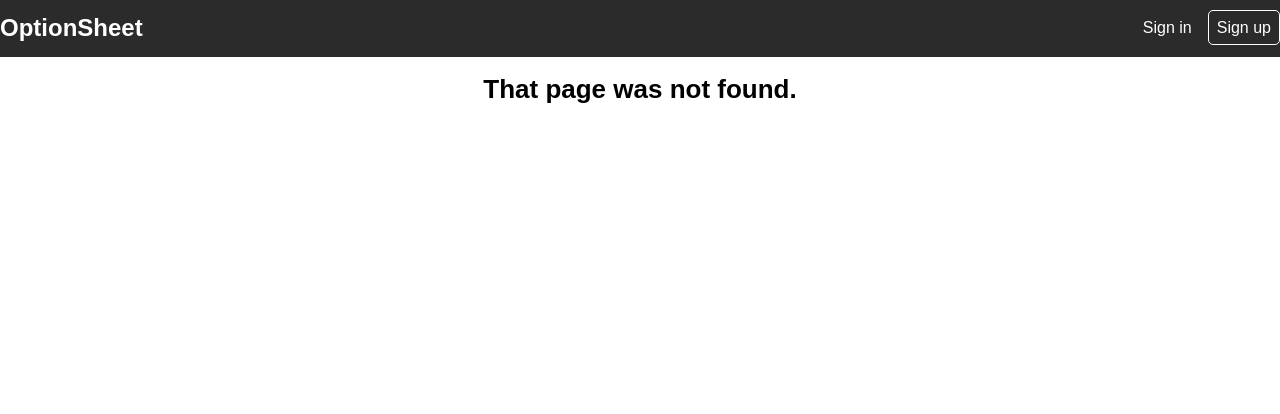
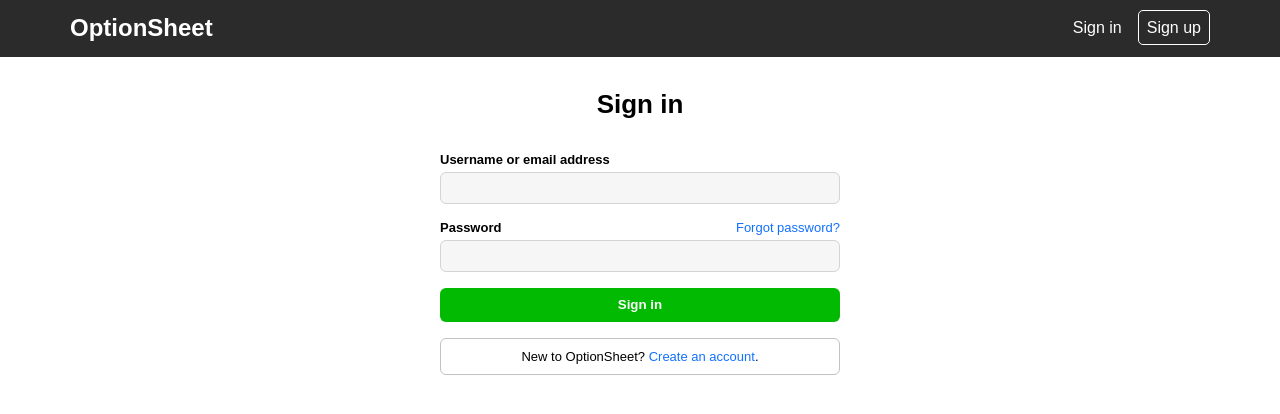
Before and after one commit to stephenreynolds/optionsheet, a React app: page /login in a window 1280 px wide. Before the commit this address had no page. Shown: the top 414 px of the page. Built offline with nearby package versions, Linux system fonts and the light colour scheme; the HTML template or start-up script is replaced by a standard one.

Commit message:
Login and register forms

```diff
--- a/src/app/components/app.tsx
+++ b/src/app/components/app.tsx
@@ -1,13 +1,17 @@
-import {Route, Switch} from "react-router-dom";
+import { Route, Switch } from "react-router-dom";
 import Home from "./home/home";
 import NotFound from "./not-found/not-found";
 import Header from "./header/header";
+import Login from "./login/login";
+import Register from "./register/register";
 
 const App = (): JSX.Element => (
   <>
     <Header />
     <Switch>
       <Route exact path="/" component={Home} />
+      <Route path="/login" component={Login} />
+      <Route path="/register" component={Register} />
       <Route component={NotFound} />
     </Switch>
   </>
--- a/src/app/components/layout/layout.styles.tsx
+++ b/src/app/components/layout/layout.styles.tsx
@@ -2,5 +2,28 @@ import styled from "styled-components";
 
 export const Container = styled.div`
   margin: 0 auto;
-  width: 1280px;
+
+  @media (max-width: 576px) {
+    width: 100%;
+  }
+
+  @media (min-width: 576px) {
+    width: 540px;
+  }
+
+  @media (min-width: 768px) {
+    width: 720px;
+  }
+
+  @media (min-width: 992px) {
+    width: 960px;
+  }
+
+  @media (min-width: 1200px) {
+    width: 1140px;
+  }
+
+  @media (min-width: 1400px) {
+    width: 1320px;
+  }
 `;
--- /dev/null
+++ b/src/app/components/login/login.styles.tsx
@@ -0,0 +1,74 @@
+import styled from "styled-components";
+import {Link} from "react-router-dom";
+
+export const Centered = styled.div`
+  margin: 2rem auto 0;
+  width: fit-content;
+
+  h1 {
+    text-align: center;
+  }
+`;
+
+export const Form = styled.form`
+  min-width: 400px;
+  margin-top: 2rem;
+
+  label {
+    display: block;
+    font-weight: bold;
+  }
+
+  input {
+    width: 100%;
+    height: 2rem;
+    margin: 0.3rem 0 1rem 0;
+    border: 1px solid #d4d4d4;
+    border-radius: 6px;
+    background-color: #f6f6f6;
+    box-sizing: border-box;
+
+    &:focus {
+      outline: none;
+      box-shadow: 0 0 0 3px #1271ff;
+      border: 1px solid #609eff;
+      margin-bottom: 14px;
+    }
+  }
+
+  button {
+    width: 100%;
+    padding: 0.6rem;
+    border: none;
+    border-radius: 6px;
+    background-color: #01ba01;
+    color: #fff;
+    font-weight: bold;
+    transition: background-color 0.2s;
+
+    &:hover {
+      cursor: pointer;
+      background-color: #48c948;
+    }
+  }
+`;
+
+export const ForgotPassword = styled(Link)`
+  text-decoration: none;
+  color: #1271ff;
+  float: right;
+  font-weight: normal;
+`;
+
+export const CreateAccount = styled.div`
+  border: 1px solid #c2c2c2;
+  border-radius: 6px;
+  margin-top: 1rem;
+  padding: 10px;
+  text-align: center;
+
+  a {
+    text-decoration: none;
+    color: #1271ff;
+  }
+`;
--- /dev/null
+++ b/src/app/components/login/login.tsx
@@ -0,0 +1,35 @@
+import { Link } from "react-router-dom";
+import { Centered, Form, ForgotPassword, CreateAccount } from "./login.styles";
+
+const Login = (): JSX.Element => {
+  return (
+    <Centered>
+      <h1>Sign in</h1>
+
+      <Form>
+        <div>
+          <label htmlFor="username">Username or email address</label>
+          <input type="text" id="username" />
+        </div>
+
+        <div>
+          <label htmlFor="password">
+            Password{" "}
+            <ForgotPassword to="/resetpassword">
+              Forgot password?
+            </ForgotPassword>
+          </label>
+          <input type="password" id="password" />
+        </div>
+
+        <button type="submit">Sign in</button>
+      </Form>
+
+      <CreateAccount>
+        New to OptionSheet? <Link to="/register">Create an account</Link>.
+      </CreateAccount>
+    </Centered>
+  );
+};
+
+export default Login;
--- /dev/null
+++ b/src/app/components/register/register.styles.tsx
@@ -0,0 +1,63 @@
+import styled from "styled-components";
+
+export const Centered = styled.div`
+  margin: 2rem auto 0;
+  width: fit-content;
+
+  h1 {
+    text-align: center;
+  }
+`;
+
+export const Form = styled.form`
+  min-width: 400px;
+  margin-top: 2rem;
+
+  label {
+    display: block;
+    font-weight: bold;
+
+    &:after {
+      content: " *";
+      color: #c70000;
+    }
+  }
+
+  input {
+    width: 100%;
+    height: 2rem;
+    margin: 0.3rem 0 1rem 0;
+    border: 1px solid #d4d4d4;
+    border-radius: 6px;
+    background-color: #f6f6f6;
+    box-sizing: border-box;
+
+    &:focus {
+      outline: none;
+      box-shadow: 0 0 0 3px #1271ff;
+      border: 1px solid #609eff;
+      margin-bottom: 14px;
+    }
+  }
+
+  button {
+    width: 100%;
+    padding: 0.6rem;
+    border: none;
+    border-radius: 6px;
+    background-color: #01ba01;
+    color: #fff;
+    font-weight: bold;
+    transition: background-color 0.2s;
+
+    &:hover {
+      cursor: pointer;
+      background-color: #48c948;
+    }
+  }
+
+  a {
+    text-decoration: none;
+    color: #1271ff;
+  }
+`;
--- /dev/null
+++ b/src/app/components/register/register.tsx
@@ -0,0 +1,31 @@
+import {Link} from "react-router-dom";
+import {Centered, Form} from "./register.styles";
+
+const Register = ():JSX.Element => {
+  return (
+    <Centered>
+      <h1>Create an account</h1>
+
+      <Form>
+        <div>
+          <label htmlFor="username">Username</label>
+          <input type="text" id="username" />
+        </div>
+        <div>
+          <label htmlFor="email">Email address</label>
+          <input type="email" id="email" />
+        </div>
+        <div>
+          <label htmlFor="password">Password</label>
+          <input type="password" id="password" />
+        </div>
+
+        <button type="submit">Create account</button>
+
+        <p>By creating an account you agree to our <Link to="/terms">Terms of Service</Link>.</p>
+      </Form>
+    </Centered>
+  );
+};
+
+export default Register;
```
